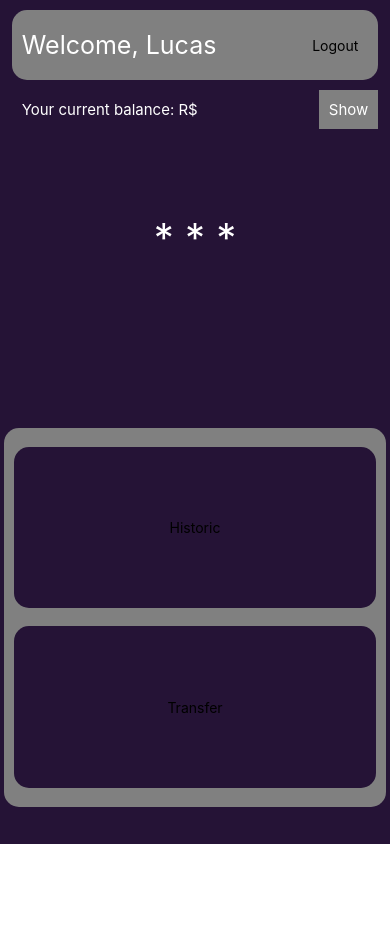
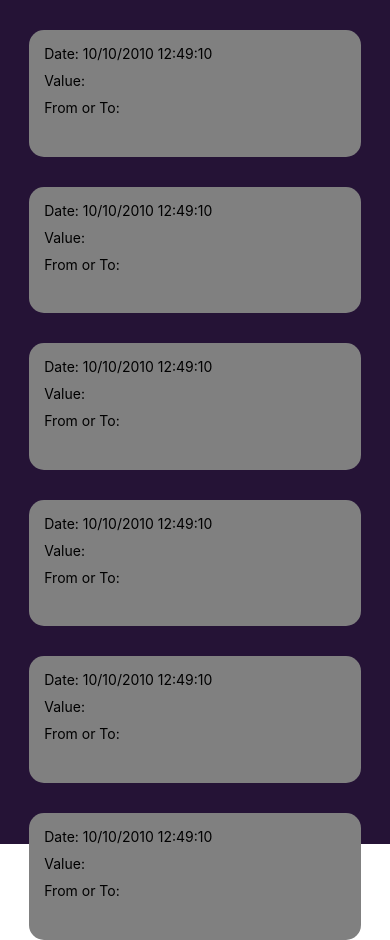
Before and after one commit to LucaFreire/minimalist-bank, a React Native app in the folder frontend/: screen /historic in a window 390 px wide. Before the commit the page ends 844 px from the top, so only its background shows below. Built offline with nearby package versions, Linux system fonts and the light colour scheme.

Commit message:
add: HistoricCard

```diff
--- a/frontend/App.js
+++ b/frontend/App.js
@@ -1,15 +1,18 @@
 import { NavigationContainer } from '@react-navigation/native';
 import { createStackNavigator } from '@react-navigation/stack';
+import { StyleSheet, View } from "react-native";
 import loginPage from './src/pages/loginPage';
 import registerPage from './src/pages/registerPage';
 import homePage from './src/pages/homePage';
+import historicPage from './src/pages/historicPage';
+import transferPage from './src/pages/transferPage';
 
 
 export default function App() {
   const Stack = createStackNavigator();
 
   return (
-    <>
+    <View style={styles.main}>
       <NavigationContainer>
         <Stack.Navigator>
 
@@ -18,16 +21,23 @@ export default function App() {
               headerTransparent: true,
               headerShown: false
             }}
-            name='home' component={homePage}
+            name='historic' component={historicPage}
           />
-
           <Stack.Screen
             options={{
               headerTransparent: true,
               headerShown: false
             }}
-            name='login' component={loginPage}
+            name='home' component={homePage}
           />
+
+            <Stack.Screen
+              options={{
+                headerTransparent: true,
+                headerShown: false
+              }}
+              name='login' component={loginPage}
+            />
 
           <Stack.Screen
             options={{
@@ -38,8 +48,25 @@ export default function App() {
           />
 
 
+          <Stack.Screen
+            options={{
+              headerTransparent: true,
+              headerShown: false
+            }}
+            name='transfer' component={transferPage}
+          />
         </Stack.Navigator>
       </NavigationContainer>
-    </>
+    </View>
   );
 }
+
+
+
+const styles = StyleSheet.create({
+    main: {
+        flex: 1,
+        height: "100%",
+        backgroundColor: '#251336'
+    }
+});
--- /dev/null
+++ b/frontend/src/components/historicCard.js
@@ -0,0 +1,30 @@
+import { useState } from "react"
+import { View, Text, StyleSheet, Pressable } from "react-native"
+
+
+export default function HistoricCard({ transactionData }) {
+
+    // let money = new Intl.NumberFormat('pt-BR', { minimumFractionDigits: 2, currency:"BRL" }).format(transactionData.value)
+
+    return (
+        <View style={styles.main}>
+            <Text>Date: 10/10/2010 12:49:10</Text>
+            <Text>Value: </Text>
+            <Text>From or To: </Text>
+        </View>
+    )
+}
+
+const styles = StyleSheet.create({
+    main: {
+        gap: "10px",
+        padding: "15px",
+        backgroundColor: "gray",
+        flexDirection: "column",
+
+        marginTop: "30px",
+        height: "15%",
+        width: "85%",
+        borderRadius: "15px"
+    }
+})
--- a/frontend/src/pages/historicPage/index.js
+++ b/frontend/src/pages/historicPage/index.js
@@ -0,0 +1,19 @@
+import { TextInput, TouchableOpacity, View, Text, Pressable } from "react-native"
+import { useCallback, useEffect, useState } from "react"
+import styles from "./style"
+import HistoricCard from "../../components/historicCard"
+
+export default function historicPage(props) {
+
+    return (
+        <View style={styles.main}>
+            <HistoricCard />
+            <HistoricCard />
+            <HistoricCard />
+            <HistoricCard />
+            <HistoricCard />
+            <HistoricCard />
+
+        </View>
+    )
+}
--- a/frontend/src/pages/historicPage/style.js
+++ b/frontend/src/pages/historicPage/style.js
@@ -0,0 +1,12 @@
+import { StyleSheet } from "react-native";
+
+const styles = StyleSheet.create({
+    main: {
+        flex: 1,
+        height: "100%",
+        alignItems: "center",
+        backgroundColor: '#251336'
+    }
+});
+
+export default styles;
--- a/frontend/src/pages/homePage/index.js
+++ b/frontend/src/pages/homePage/index.js
@@ -37,10 +37,10 @@ export default function homePage(props) {
             <CurrencyData user={"20000000"} />
 
             <View style={styles.buttonsSection}>
-                <Pressable style={styles.buttons} onPress={props.navigation.navigate('historic')}>
+                <Pressable style={styles.buttons} onPress={() => props.navigation.navigate('historic')}>
                     <Text>Historic</Text>
                 </Pressable>
-                <Pressable style={styles.buttons} onPress={props.navigation.navigate('transfer')}>
+                <Pressable style={styles.buttons} onPress={() => props.navigation.navigate('transfer')}>
                     <Text>Transfer</Text>
                 </Pressable>
             </View>
--- a/frontend/src/pages/loginPage/index.js
+++ b/frontend/src/pages/loginPage/index.js
@@ -1,6 +1,7 @@
 import { TextInput, TouchableOpacity, View, Text, Pressable } from "react-native"
 import { useCallback, useState } from "react"
 
+import axios from "axios"
 import styles from "./style"
 
 export default function loginPage(props) {
@@ -53,7 +54,6 @@ export default function loginPage(props) {
                     <Text style={styles.text}>Sign In</Text>
                 </Pressable>
             </View>
-
         </View >
     )
 }
--- a/frontend/src/pages/transferPage/index.js
+++ b/frontend/src/pages/transferPage/index.js
@@ -0,0 +1,14 @@
+import { TextInput, View, Text, Pressable } from "react-native"
+import { useCallback, useState } from "react"
+import styles from "./style"
+
+export default function transferPage(props) {
+
+
+    return (
+        <View style={styles.main}>
+
+
+        </View>
+    )
+}
```
